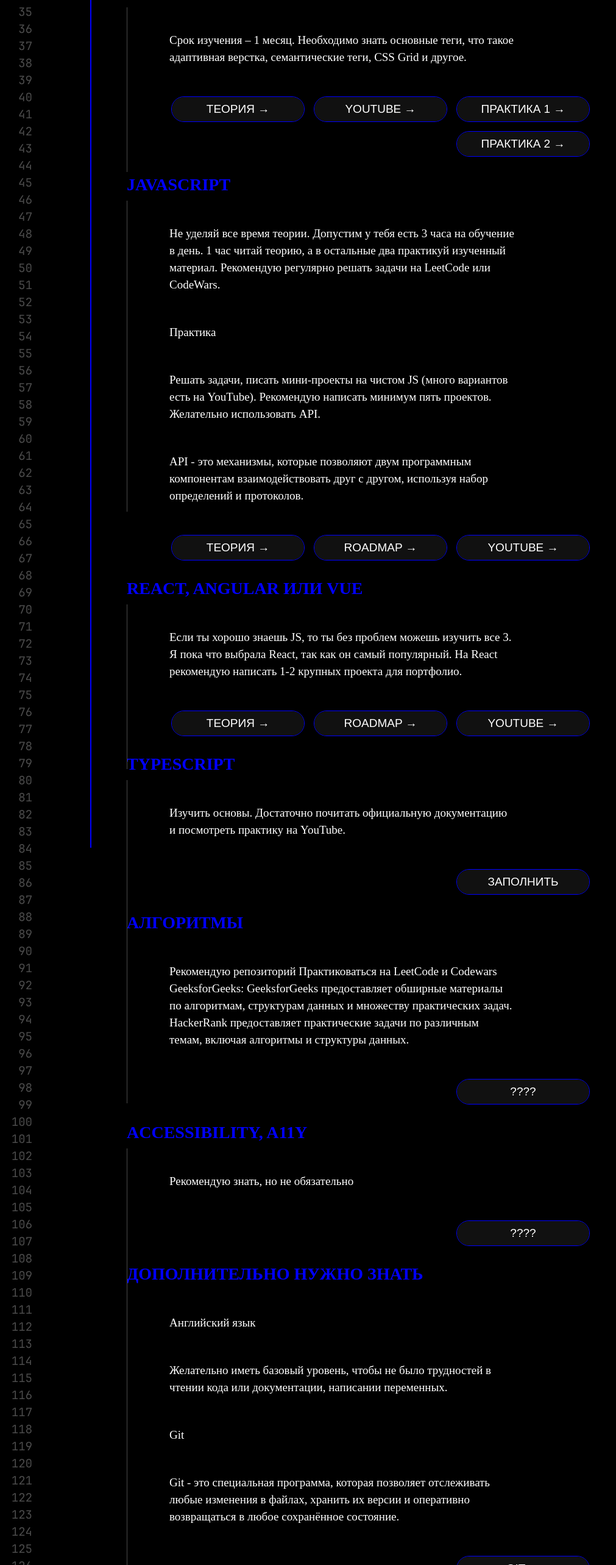
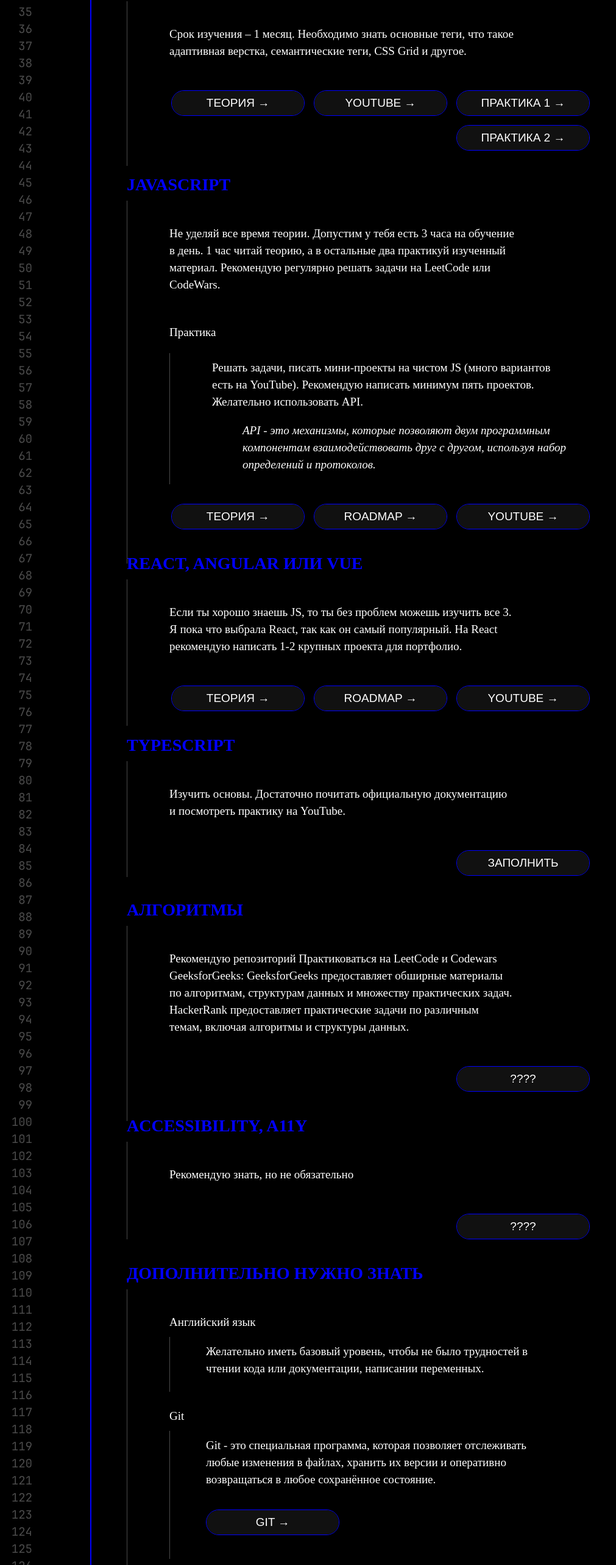
Before and after one commit to naniylid/frontend-info, a React (Vite) app: page / in a window 1280 px wide. Shown: the part 1150-3716 px from the top of the page at 61% size, without its empty margins (0-1011 px from the left). Built offline with nearby package versions, Linux system fonts and the light colour scheme; a web font is replaced by a local one.

Commit message:
стилизовала план и перенесла кнопки через перебор

```diff
--- a/src/components/PlanContent/Buttons.ts
+++ b/src/components/PlanContent/Buttons.ts
@@ -0,0 +1,23 @@
+interface Route {
+  href: string;
+  title: string;
+}
+
+export const htmlButtons: Route[] = [
+  { href: '#', title: 'Теория →' },
+  { href: '#', title: 'YouTube →' },
+  { href: '#', title: 'Практика 1 →' },
+  { href: '#', title: 'Практика 2 →' },
+];
+
+export const jsButtons: Route[] = [
+  { href: '#', title: 'Теория →' },
+  { href: '#', title: 'Roadmap →' },
+  { href: '#', title: 'YouTube →' },
+];
+
+export const frameButtons: Route[] = [
+  { href: '#', title: 'Теория →' },
+  { href: '#', title: 'Roadmap →' },
+  { href: '#', title: 'YouTube →' },
+];
--- a/src/components/PlanContent/PlanItems.tsx
+++ b/src/components/PlanContent/PlanItems.tsx
@@ -1,103 +1,87 @@
 import React from 'react';
+import { Link } from 'react-router-dom';
+import { htmlButtons, jsButtons, frameButtons } from './Buttons';
 
 const PlanItems: React.FC = () => {
   return (
     <div className='plan-items'>
       <div className='plan-items_block'>
         <h2>HTML И CSS</h2>
-        <div className='line'></div>
+        <div className='line line1'></div>
         <p>
           Срок изучения – 1 месяц. Необходимо знать основные теги, что такое адаптивная верстка,
           семантические теги, CSS Grid и другое.
         </p>
         <ul>
-          <li>
+          {htmlButtons.map((route, i) => {
+            const { href, title } = route;
+            return (
+              <li key={i}>
                 <button>
-              <a href=''>Теория →</a>
+                  <a href={href}>{title}</a>
                 </button>
               </li>
-          <li>
-            <button>
-              <a href=''>YouTube →</a>{' '}
-            </button>
-          </li>
-          <li>
-            <button>
-              <a href=''>Практика 1 →</a>
-            </button>
-          </li>
-          <li>
-            <button>
-              <a href=''> Практика 2 →</a>
-            </button>
-          </li>
+            );
+          })}
         </ul>
       </div>
       <div className='plan-items_block'>
         <h2>JavaScript</h2>
-        <div className='line'></div>
+        <div className='line line2'></div>
         <p>
           Не уделяй все время теории. Допустим у тебя есть 3 часа на обучение в день. 1 час читай
           теорию, а в остальные два практикуй изученный материал. Рекомендую регулярно решать задачи
           на LeetCode или CodeWars.
         </p>
         <p>Практика</p>
+        <div className='plan-items_block--second-text'>
           <div className='line'></div>
           <p>
             Решать задачи, писать мини-проекты на чистом JS (много вариантов есть на YouTube).
             Рекомендую написать минимум пять проектов. Желательно использовать API.{' '}
           </p>
           <p>
-          API - это механизмы, которые позволяют двум программным компонентам взаимодействовать друг
-          с другом, используя набор определений и протоколов.
+            API - это механизмы, которые позволяют двум программным компонентам взаимодействовать
+            друг с другом, используя набор определений и протоколов.
           </p>
+        </div>
         <ul>
-          <li>
+          {jsButtons.map((route, i) => {
+            const { href, title } = route;
+            return (
+              <li key={i}>
                 <button>
-              <a href=''>Теория →</a>
+                  <a href={href}>{title}</a>
                 </button>
               </li>
-          <li>
-            <button>
-              <a href=''>Roadmap →</a>
-            </button>
-          </li>
-          <li>
-            <button>
-              <a href=''>YouTube →</a>{' '}
-            </button>
-          </li>
+            );
+          })}
         </ul>
       </div>
       <div className='plan-items_block'>
         <h2>React, Angular или Vue</h2>
-        <div className='line'></div>
+        <div className='line line3'></div>
         <p>
           Если ты хорошо знаешь JS, то ты без проблем можешь изучить все 3. Я пока что выбрала
           React, так как он самый популярный. На React рекомендую написать 1-2 крупных проекта для
           портфолио.
         </p>
         <ul>
-          <li>
+          {frameButtons.map((route, i) => {
+            const { href, title } = route;
+            return (
+              <li key={i}>
                 <button>
-              <a href=''>Теория →</a>
+                  <a href={href}>{title}</a>
                 </button>
               </li>
-          <li>
-            <button>
-              <a href=''>Roadmap →</a>
-            </button>
-          </li>
-          <li>
-            <button>
-              <a href=''>YouTube →</a>{' '}
-            </button>
-          </li>
+            );
+          })}
         </ul>
       </div>
       <div className='plan-items_block'>
         <h2>TypeScript</h2>
-        <div className='line'></div>
+        <div className='line line4'></div>
         <p>
           Изучить основы. Достаточно почитать официальную документацию и посмотреть практику на
           YouTube.
@@ -112,7 +96,7 @@ const PlanItems: React.FC = () => {
       </div>
       <div className='plan-items_block'>
         <h2>Алгоритмы</h2>
-        <div className='line'></div>
+        <div className='line line5'></div>
         <p>
           Рекомендую репозиторий Практиковаться на LeetCode и Codewars GeeksforGeeks: GeeksforGeeks
           предоставляет обширные материалы по алгоритмам, структурам данных и множеству практических
@@ -129,7 +113,7 @@ const PlanItems: React.FC = () => {
       </div>
       <div className='plan-items_block'>
         <h2>Accessibility, A11y</h2>
-        <div className='line'></div>
+        <div className='line line6'></div>
         <p>Рекомендую знать, но не обязательно</p>
         <ul>
           <li>
@@ -141,21 +125,24 @@ const PlanItems: React.FC = () => {
       </div>
       <div className='plan-items_block'>
         <h2>Дополнительно нужно знать</h2>
-        <div className='line'></div>
+        <div className='line line7'></div>
         <div className='plan-items_block--list'>
           <p>Английский язык</p>
-          <div className='line list-line'></div>
+          <div className='plan-items_block--list__text'>
+            <div className='line list1'></div>
             <p>
               Желательно иметь базовый уровень, чтобы не было трудностей в чтении кода или
               документации, написании переменных.
             </p>
           </div>
+        </div>
         <div className='plan-items_block--list'>
           <p>Git</p>
-          <div className='line list-line'></div>
+          <div className='plan-items_block--list__text'>
+            <div className='line list2'></div>
             <p>
-            Git - это специальная программа, которая позволяет отслеживать любые изменения в файлах,
-            хранить их версии и оперативно возвращаться в любое сохранённое состояние.
+              Git - это специальная программа, которая позволяет отслеживать любые изменения в
+              файлах, хранить их версии и оперативно возвращаться в любое сохранённое состояние.
             </p>
             <ul>
               <li>
@@ -165,9 +152,11 @@ const PlanItems: React.FC = () => {
               </li>
             </ul>
           </div>
+        </div>
         <div className='plan-items_block--list'>
           <p>WEBPACK</p>
-          <div className='line list-line'></div>
+          <div className='plan-items_block--list__text'>
+            <div className='line list3'></div>
             <p>WEBPACK - это статический модульный сборщик для приложений на JavaScript.</p>
             <ul>
               <li>
@@ -177,9 +166,11 @@ const PlanItems: React.FC = () => {
               </li>
             </ul>
           </div>
+        </div>
         <div className='plan-items_block--list'>
           <p>Интернет</p>
-          <div className='line list-line'></div>
+          <div className='plan-items_block--list__text'>
+            <div className='line list4'></div>
             <p>
               Понимать как работает интернет (HTTP/HTTPS, что такое хостинг/домен/протокол и так
               далее)
@@ -204,6 +195,7 @@ const PlanItems: React.FC = () => {
           </div>
         </div>
       </div>
+    </div>
   );
 };
 
--- a/src/styles/pages/StudyPlan.module.scss
+++ b/src/styles/pages/StudyPlan.module.scss
@@ -17,15 +17,15 @@
     position: absolute;
     margin-left: 10px;
     border-left: 2px solid $baseColor;
-    height: 1500px;
+    height: 3370px;
   }
 }
 
 .plan-items {
-  margin: 80px 0 0 70px;
+  margin: 70px 0 0 70px;
 
   .plan-items_block {
-    margin-top: 30px;
+    margin-top: 40px;
 
     h2 {
       color: $baseColor;
@@ -37,7 +37,6 @@
       margin-top: 10px;
       position: absolute;
       border-left: 1px solid #4b4b4b;
-      height: 270px;
     }
 
     p {
@@ -141,5 +140,79 @@
         }
       }
     }
+    &--second-text {
+      margin: -20px 0 0 70px;
+
+      .line {
+        margin-top: -10px;
+        height: 215px;
+      }
+
+      p {
+        &:last-child {
+          font-style: italic;
+          margin-top: 19px;
+          margin-left: 120px;
+        }
+      }
+    }
+  }
+  .plan-items_block--list__text {
+    p {
+      &:nth-child(2) {
+        margin: 20px 0 0 130px;
+      }
+    }
+    .line {
+      margin: -10px 0 0 70px;
+    }
+
+    ul {
+      margin: 20px 0 0 130px;
+      justify-content: start;
+    }
   }
 }
+
+//Линии
+.line1 {
+  height: 270px;
+}
+
+.line2 {
+  height: 595px;
+}
+
+.line3 {
+  height: 240px;
+}
+
+.line4 {
+  height: 190px;
+}
+
+.line5 {
+  height: 320px;
+}
+
+.line6 {
+  height: 160px;
+}
+.line7 {
+  height: 940px;
+}
+
+.list1 {
+  height: 90px;
+}
+
+.list2 {
+  height: 210px;
+}
+.list3 {
+  height: 170px;
+}
+
+.list4 {
+  height: 160px;
+}
```
Lines whose indentation alone changed are shown as unchanged.
